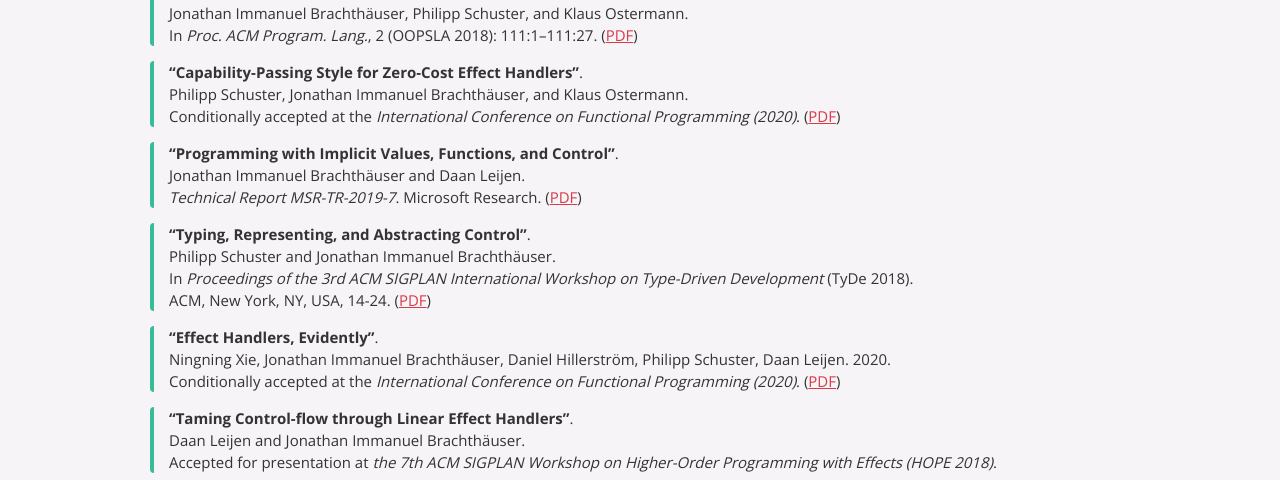
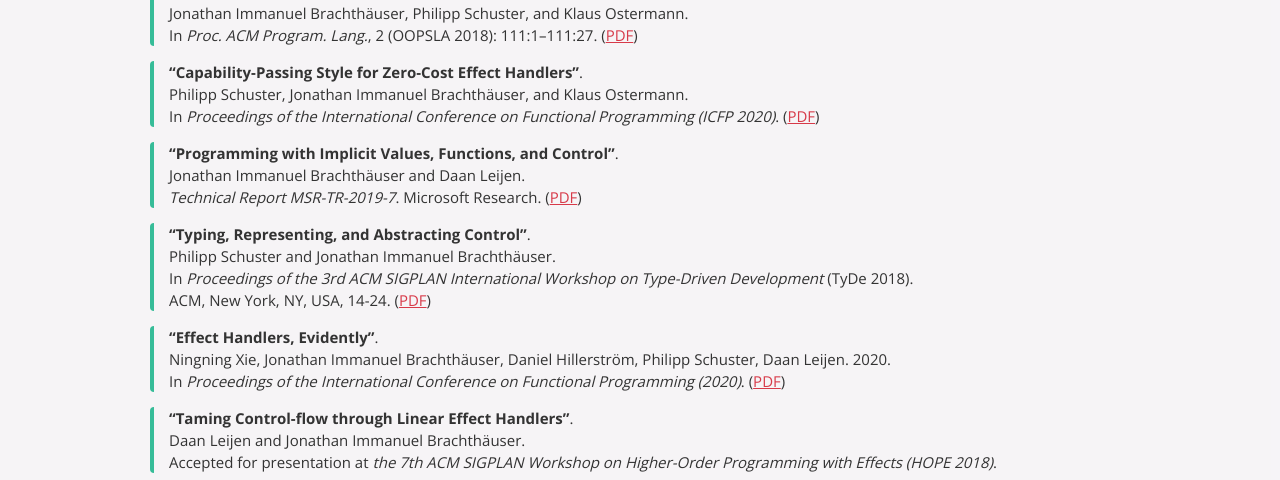
Before and after one commit to effekt-lang/effekt-website, a Jekyll site: the page built from publications.md, in a window 1280 px wide. Shown: the part 743-1223 px from the top of the page. Built offline with Jekyll 4.4.1, drawn with Linux system fonts in a browser that asks for light colours.

Commit message:
Update publication status

```diff
--- a/publications.md
+++ b/publications.md
@@ -39,7 +39,7 @@ to the Effekt language. We are happy to share author-copies on request.
 
 > **"Capability-Passing Style for Zero-Cost Effect Handlers"**.\
 > Philipp Schuster, Jonathan Immanuel Brachthäuser, and Klaus Ostermann.\
-> Conditionally accepted at the _International Conference on Functional Programming (2020)_. ([PDF](http://ps.informatik.uni-tuebingen.de/publications/schuster19zero/))
+> In _Proceedings of the International Conference on Functional Programming (ICFP 2020)_. ([PDF](http://ps.informatik.uni-tuebingen.de/publications/schuster19zero/))
 
 > **"Programming with Implicit Values, Functions, and Control"**.\
 > Jonathan Immanuel Brachthäuser and Daan Leijen.\
@@ -54,7 +54,7 @@ to the Effekt language. We are happy to share author-copies on request.
 
 > **"Effect Handlers, Evidently"**.\
 > Ningning Xie, Jonathan Immanuel Brachthäuser, Daniel Hillerström, Philipp Schuster, Daan Leijen. 2020.\
-> Conditionally accepted at the _International Conference on Functional Programming (2020)_. ([PDF](http://ps.informatik.uni-tuebingen.de/publications/xie20evidently/))
+>  In _Proceedings of the International Conference on Functional Programming (2020)_. ([PDF](http://ps.informatik.uni-tuebingen.de/publications/xie20evidently/))
 
 > **"Taming Control-flow through Linear Effect Handlers"**.\
 > Daan Leijen and Jonathan Immanuel Brachthäuser.\
```
